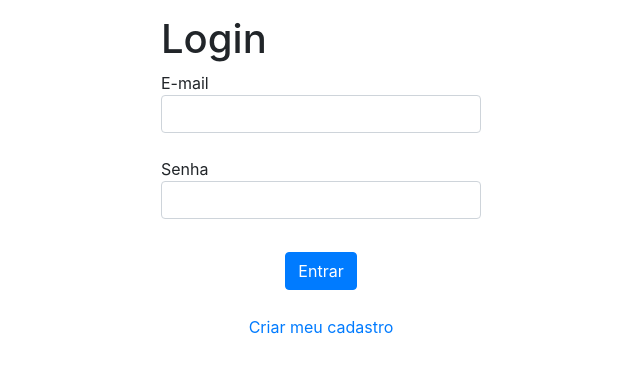
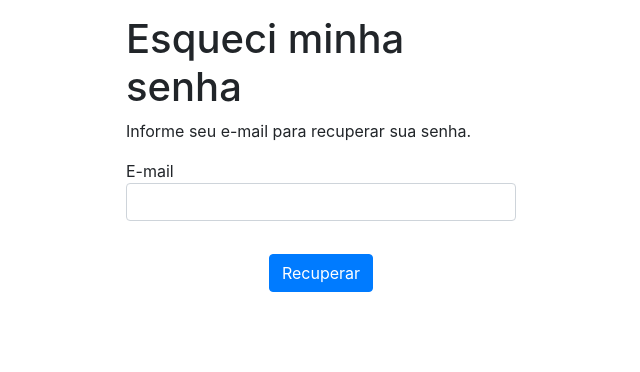
Before and after one commit to projeto-integrador-feevale-201802/frontend, a Vue app: page /esqueci-senha in a window 1280 px wide. Before the commit this address led to /login. Shown: the top 372 px of the page, without its empty margins (319-959 px from the left). Built offline with nearby package versions, Linux system fonts and the light colour scheme.

Commit message:
recovery password

```diff
--- a/src/router.js
+++ b/src/router.js
@@ -4,6 +4,7 @@ import { NOME_STORAGE_AUTH } from './config.json'
 import Home from './views/Home.vue';
 import Login from './views/Login.vue';
 import CadastrarUsuario from './views/CadastrarUsuario.vue';
+import EsqueciSenha from './views/EsqueciSenha.vue';
 import Perfil from './views/Perfil.vue';
 import VerApostas from './views/VerApostas.vue';
 import Apostar from './views/Apostar.vue';
@@ -35,6 +36,14 @@ export default new Router({
       path: '/cadastrar-usuario',
       name: 'cadastrar usuario',
       component: CadastrarUsuario,
+      meta: {
+        esconderMenu: true
+      },
+    },
+    {
+      path: '/esqueci-senha',
+      name: 'esqueci senha',
+      component: EsqueciSenha,
       meta: {
         esconderMenu: true
       },
--- a/src/store.js
+++ b/src/store.js
@@ -187,5 +187,12 @@ export default new Vuex.Store({
 
       return res
     },
+    async recuperarLogin(_, dados) {
+      const res = await request('/user/start-password-recovery', dados)
+
+      if (!res.token) {
+        throw substituirErroGenerico(res.errors)
+      }
+    },
   }
 });
--- /dev/null
+++ b/src/views/EsqueciSenha.vue
@@ -0,0 +1,72 @@
+<template>
+  <div id="container">
+    <h1>Esqueci minha senha</h1>
+
+    <form class="login" @submit.prevent="recuperarSenha">
+
+      <p>Informe seu e-mail para recuperar sua senha.</p>
+      <input-box texto="E-mail" tipo="email" v-model="email" />
+
+      <error-box v-if="erros.length" :erros="erros" />
+
+      <button type="submit" class="btn btn-primary entrar">Recuperar</button>
+    </form>
+
+  </div>
+</template>
+
+<script>
+import InputBox from './InputBox.vue'
+import ErrorBox from './ErrorBox.vue'
+import { mapActions } from 'vuex';
+
+export default {
+  components: {
+    InputBox,
+    ErrorBox
+  },
+  data() {
+    return {
+      email: '',
+      erros: []
+    }
+  },
+  methods: {
+    ...mapActions(['recuperarLogin']),
+    async recuperarSenha() {
+      const dados = { email: this.email }
+
+      try {
+        if (!!dados.email) {
+          await this.recuperarLogin(dados)
+        } else {
+          this.erros = ['E-mail não preenchido']
+        }
+      } catch (err) {
+        this.erros = err
+      }
+    },
+  },
+};
+</script>
+
+<style scoped>
+#container {
+  width: 390px;
+  margin: 0 auto;
+}
+
+.erro {
+  color: red;
+}
+
+.entrar {
+  display: block;
+  margin: 25px auto;
+}
+
+.centralizar-texto {
+  text-align: center;
+  width: 100%;
+}
+</style>
--- a/src/views/Login.vue
+++ b/src/views/Login.vue
@@ -12,9 +12,17 @@
       <button type="submit" class="btn btn-primary entrar">Entrar</button>
     </form>
 
-    <div class="centralizar-texto">
-      <a href="/cadastrar-usuario">Criar meu cadastro</a>
+    <div class="row">
+      <div class="centralizar-texto">
+        <a href="/cadastrar-usuario">Criar meu cadastro</a>
+      </div>
     </div>
+    <div class="row">
+      <div class="centralizar-texto">
+        <a href="/esqueci-senha">Esqueci minha senha</a>
+      </div>
+    </div>
+
   </div>
 </template>
 
@@ -72,5 +80,6 @@ export default {
 
 .centralizar-texto {
   text-align: center;
+  width: 100%;
 }
 </style>
```
